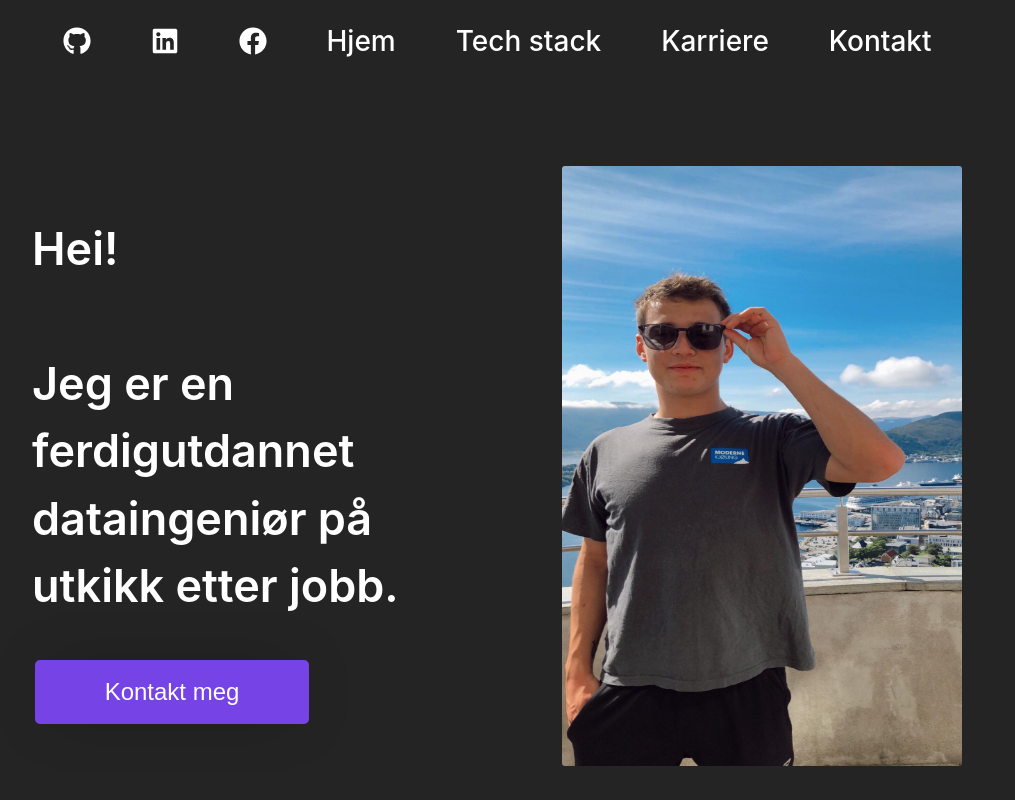
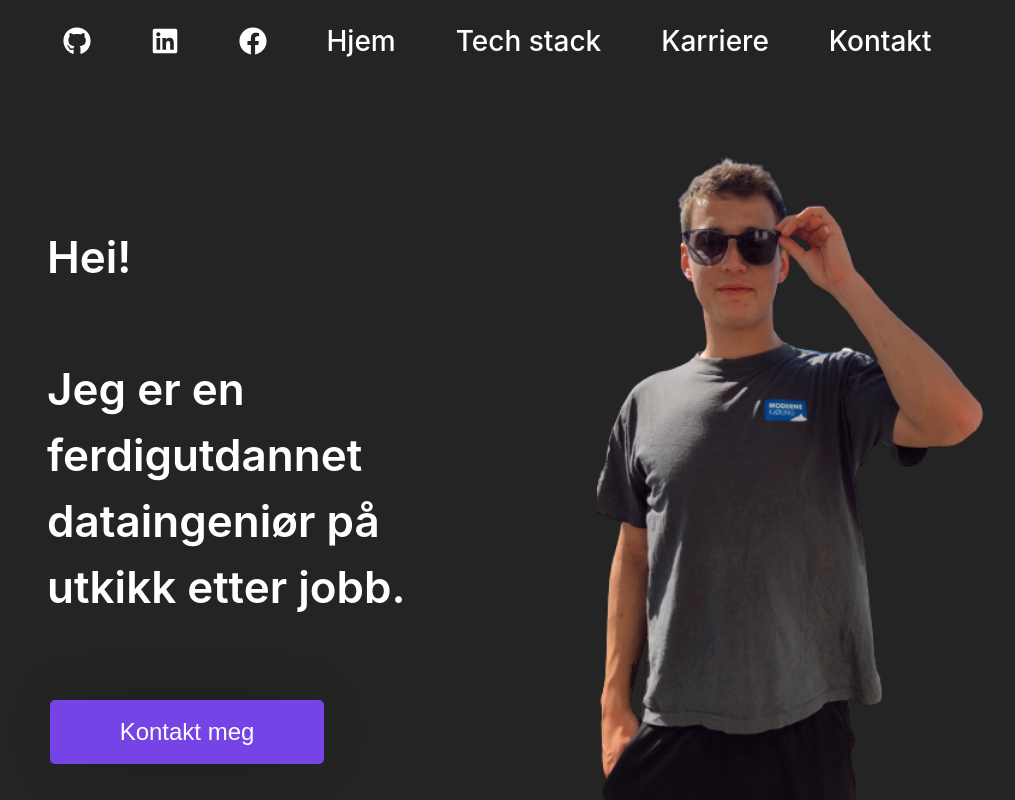
Before and after one commit to JOPPE132/portofolio-web, a React (Vite) app: page / in a window 1280 px wide. Shown: the top 800 px of the page, without its empty margins (143-1158 px from the left). Built offline with nearby package versions, Linux system fonts and the light colour scheme.

Commit message:
changes to photo in hero-section. also redone some margins

```diff
--- a/src/main-contents/heroSection.css
+++ b/src/main-contents/heroSection.css
@@ -4,7 +4,7 @@
     display: flex;
     justify-content: center;
     /*margin: 70px 0 70px 0;*/
-    margin: 80px 0;
+    margin: 60px 0 0 0;
 }
 
 .hero-text{
@@ -13,8 +13,8 @@
     flex-direction: column;
     align-items: center;
     justify-content: center;
-    margin-right: 40px;
     max-width: 450px;
+    margin: 0 100px;
 }
 
 .hero-button{
@@ -40,16 +40,15 @@
 }
 
 .hero-description{
-    font-size: 45px;
+    font-size: 44px;
     font-weight: 600;
+    margin-bottom: 40px;
 }
 
 .picture-container{
-    margin-left: 40px;
 }
 
 .picture{
-    width: 400px;
-    height: 600px;
-    border-radius: 3px;
+    width: 450px;
+    height: 690px;
 }
--- a/src/main-contents/heroSection.jsx
+++ b/src/main-contents/heroSection.jsx
@@ -1,4 +1,5 @@
 import picture from '../assets/meg.jpg'
+import picturenobg from '../assets/meg-nobg.png'
 import './heroSection.css'
 import {Link} from 'react-router-dom'
 
@@ -17,7 +18,7 @@ export default function HeroSection(){
             </div>
 
             <div className="picture-container">
-                <img className="picture" src={picture} alt="Meg"/>
+                <img className="picture" src={picturenobg} alt="Meg"/>
             </div>
 
         </div>
```
Also changed, not shown: src/assets/meg-nobg.png (added).
